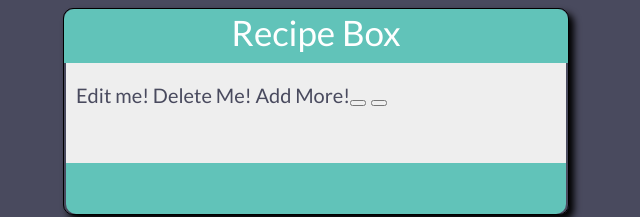
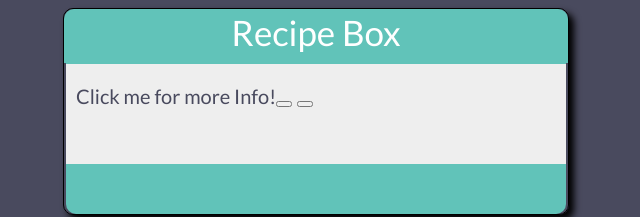
Before and after one commit to felromo/FCC-RecipeBox-Zipline, a React app: page / in a window 1280 px wide. Shown: the top 217 px of the page, without its empty margins (324-964 px from the left). Built offline with nearby package versions, Linux system fonts and the light colour scheme.

Commit message:
reveals content layer, and fixes border issues

```diff
--- a/src/app.jsx
+++ b/src/app.jsx
@@ -4,7 +4,7 @@ require('bootstrap-webpack');
 require('./styles.scss');
 require('font-awesome-webpack');
 
-var colors = ['Edit me! Delete Me! Add More!'];
+var colors = ['Click me for more Info!'];
 var placeholder = document.createElement('li');
 placeholder.className = 'placeholder';
 /* localStorage.setItem('stored-recipes', JSON.stringify(names)); */
@@ -82,7 +82,11 @@ class List extends React.Component{
   }
   dragEnd = () => {
     this.dragged.style.display = 'block';
-    this.dragged.parentNode.removeChild(placeholder);
+    /* console.log('--->' + this.dragged.parentNode); */
+    /* console.log('--->' + this.dragged.parentNode.parentNode.children); */
+    /* console.log('--->' + $('.placeholder')); */
+    /* this.dragged.parentNode.removeChild(placeholder); */
+    $('.placeholder').remove();
 
     var data = this.state.data;
     var from = Number(this.dragged.dataset.id);
@@ -116,13 +120,25 @@ class List extends React.Component{
   onClickHandler = (e) => {
     // handle the clicks
     console.log('reveal information')
-    console.log($(e.target).text());
+    /* console.log($(e.target).text()); */
+    $('.content-section').removeClass('content-section-open');
+    /* $('li').removeClass('li-no-border'); */
+    console.log($(e.target).siblings());
+    if($($(e.target).siblings()[0]).is('div')) {
+      /* $($(e.target).addClass('li-no-border')); */
+        $($(e.target).siblings()[0]).addClass('content-section-open');
+    }
+        else
+      /* $($(e.target).siblings()[0]).addClass('content-section-open'); */
+      $($($(e.target).parent()).siblings()[0]).addClass('content-section-open');
   }
   render() {
     return (
       <ul onDragOver={this.dragOver}>
         {this.state.data.map(function(item, i) {
-           return <li
+           return (
+                  <div key={i}>
+                    <li
                       data-id={i}
                       key={i}
                       draggable="true"
@@ -132,8 +148,11 @@ class List extends React.Component{
                       className="accordion-section"
                     >
                       {item}<span className="edit-buttons pull-right" id={i}><button type="button" id={i} className="btn btn-success edit-list-item"><i className="fa fa-pencil"></i></button><button type="button" id={i} className="btn btn-danger pull-right delete-list-item" onClick={this.removeItemHandler}><i className="fa fa-trash"></i></button></span>
-                  </li>;
-         }, this)}
+                    </li>
+                    <div className="content-section">This is some content</div>
+                  </div>);
+         }, this)
+        }
       </ul>
     );
   }
--- a/src/styles.scss
+++ b/src/styles.scss
@@ -65,7 +65,8 @@ li {
   position: relative;
   cursor: pointer;
   height: 70px;
-  border-bottom: 1px solid $list-title;
+  /* border-bottom: 1px solid $list-title; */
+  border-top: 1px solid $list-title;
   &:last-child {
     /* border-bottom-left-radius: 10px;  */
     /* border-bottom-right-radius: 10px;  */
@@ -104,5 +105,18 @@ li.placeholder:before {
 }
 
 .content-section {
-  display: none;
+  display: block;
+  height: 0;
+  background: #eee;
+  transition: all .5s ease-in;
 }
+
+.li-no-border {
+  border-bottom: none;
+}
+
+.content-section-open {
+  display: block;
+  height: 100px;
+  /* border-bottom: 1px solid $list-title; */
+}
```
Lines whose indentation alone changed are shown as unchanged.
